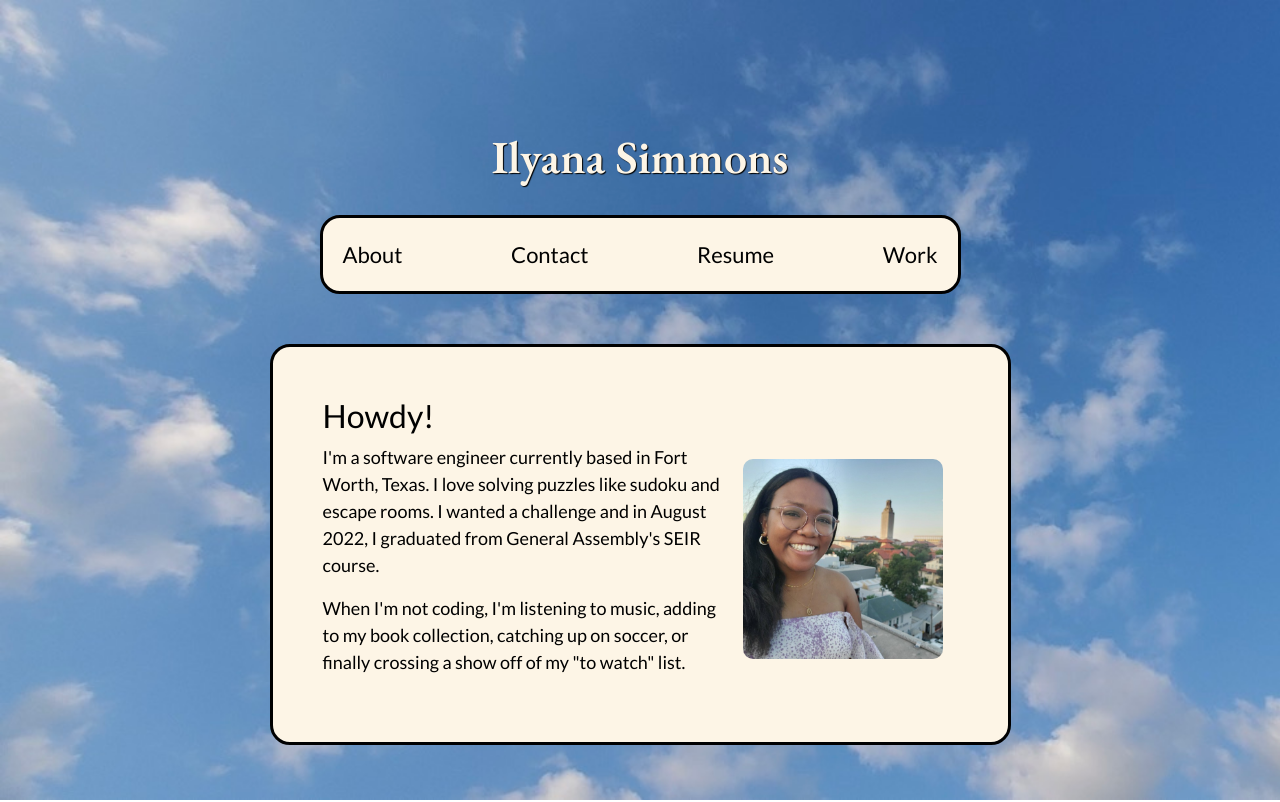
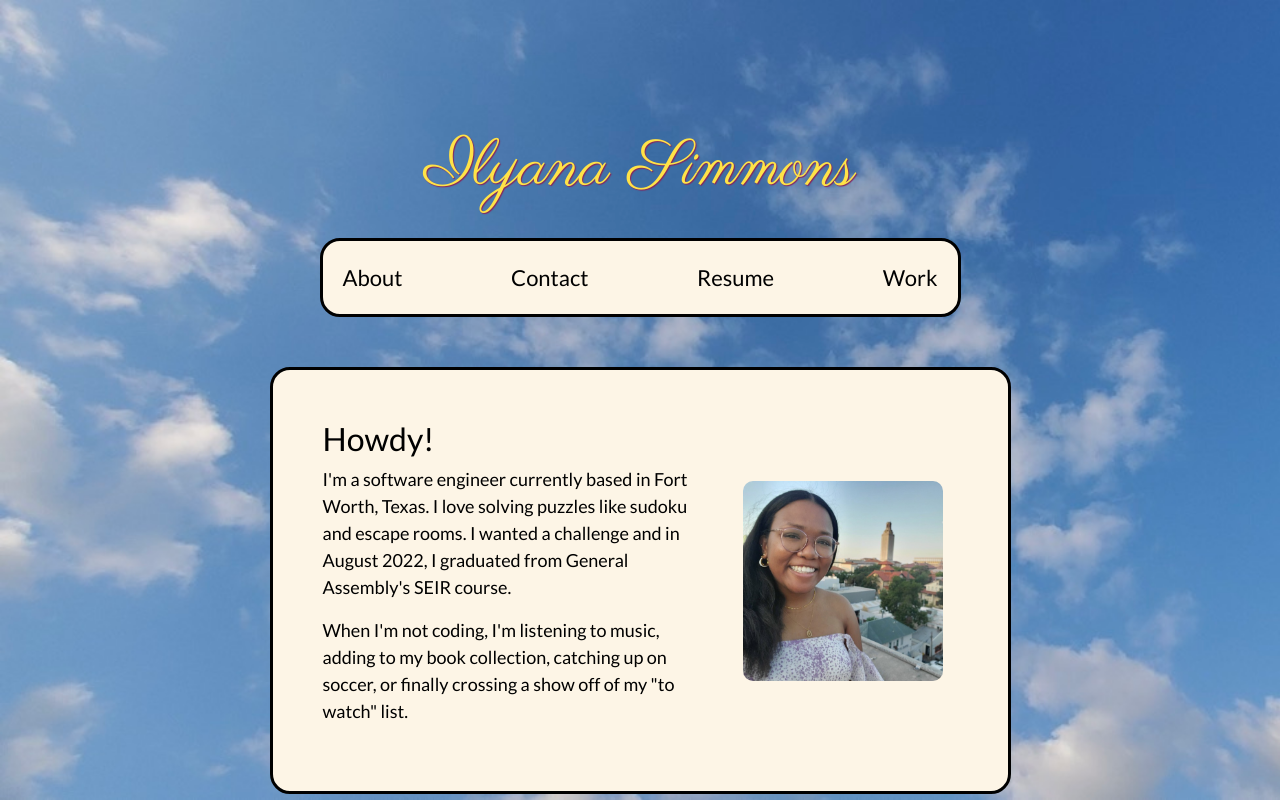
Before and after one commit to ilsyim/react-portfolio-front-end, a React (Create React App) app: page / in a window 1280 px wide. Shown: the top 802 px of the page. Built offline with nearby package versions, Linux system fonts and the light colour scheme.

Commit message:
change h1

```diff
--- a/public/index.html
+++ b/public/index.html
@@ -11,7 +11,7 @@
     />
     <link rel="preconnect" href="https://fonts.googleapis.com">
 <link rel="preconnect" href="https://fonts.gstatic.com" crossorigin>
-<link href="https://fonts.googleapis.com/css2?family=EB+Garamond:wght@600&display=swap" rel="stylesheet">
+<link href="https://fonts.googleapis.com/css2?family=Parisienne&display=swap" rel="stylesheet">
     <link rel="preconnect" href="https://fonts.googleapis.com">
 <link rel="preconnect" href="https://fonts.gstatic.com" crossorigin>
 <link href="https://fonts.googleapis.com/css2?family=Lato&display=swap" rel="stylesheet">
--- a/src/App.css
+++ b/src/App.css
@@ -34,6 +34,7 @@
   float: right;
   border-radius: 10px;
   margin: 15px;
+  margin-left: 30px;
 }
 
 .switch {
@@ -51,17 +52,17 @@
 
 h1 {
   margin: 30px;
-  font-family: 'EB Garamond', serif;
-  font-weight: 600;
-  font-size: 46px;
-  color: oldlace;
-  text-shadow: 1px 1px 1px black;
+  font-family: 'Parisienne', cursive;
+  /* font-weight: 600; */
+  font-size: 65px;
+  color: #FFE347;
+  text-shadow: 1px 1px 1px #87255B;
   /* background-color: rgba(56,112,176, .05); */
 }
 
 #dark h1 {
   color: var(--dark-h1);
-  text-shadow: none;
+  text-shadow: 1px 1px 1px #87255B;
 }
 
 /* Landing */
@@ -141,7 +142,16 @@ a {
   color: black;
 }
 
+#dark a {
+  text-decoration: none;
+  color: var(--dark-text);
+}
+
 a:hover {
+  color: var(--light-text-hover);
+}
+
+#dark a:hover {
   color: var(--light-text-hover);
 }
 
```
